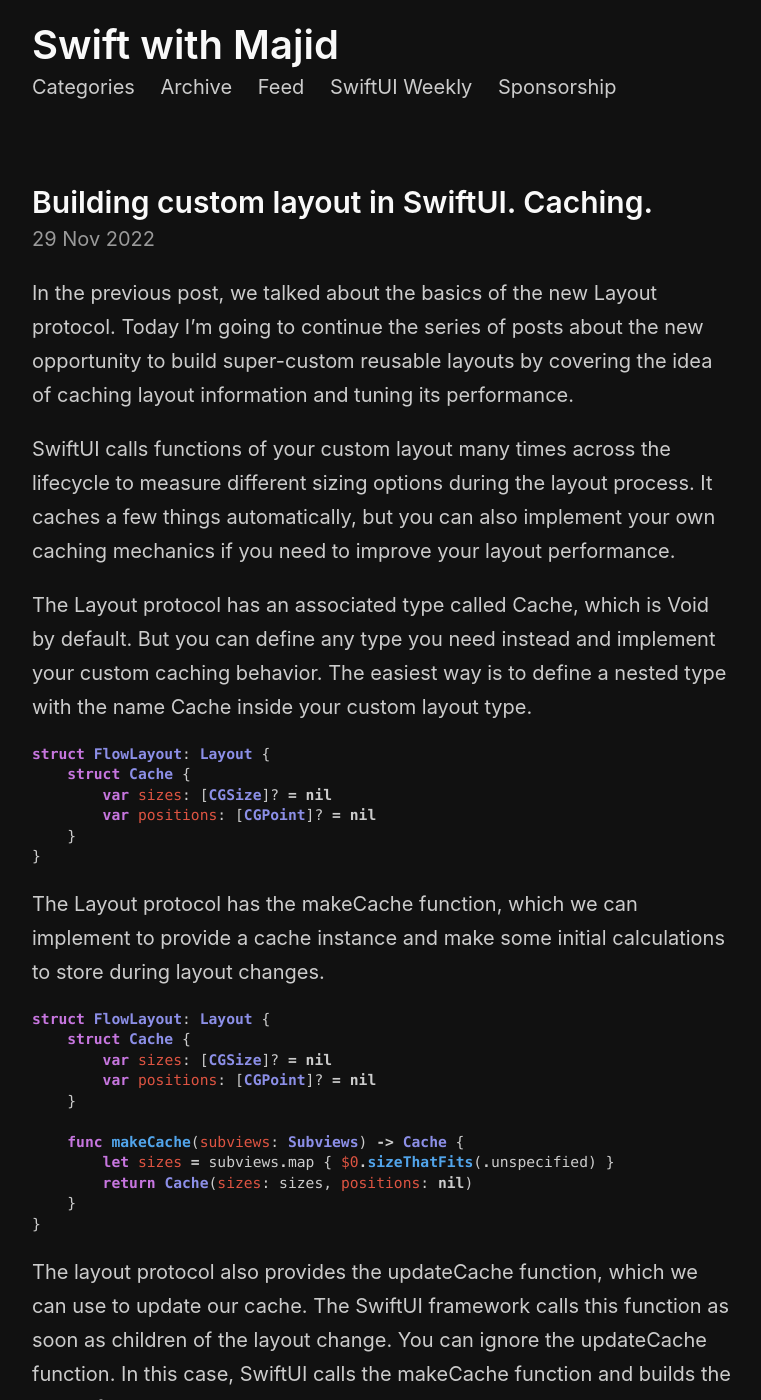
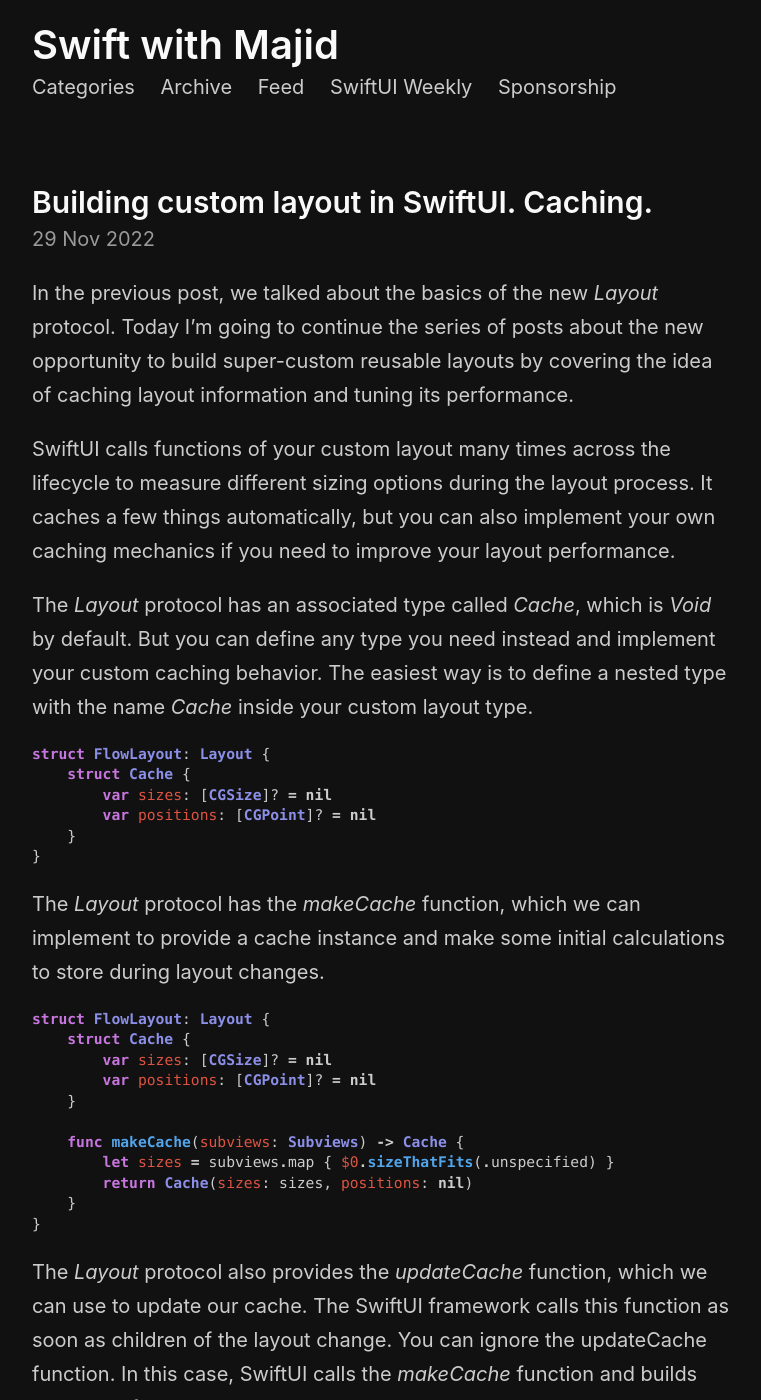
Before and after one commit to mecid/mecid.github.io, a Jekyll site: the page built from _posts/2022-11-29-building-custom-layout-in-swiftui-caching.md, in a window 1280 px wide and 1400 px high. Shown: the whole window, without its empty margins (258-1019 px from the left). Built offline with Jekyll 4.4.1, drawn with Linux system fonts in a browser that asks for light colours; some of the changed text lies outside the part shown.

Commit message:
layout caching formatted

````diff
--- a/_posts/2022-11-29-building-custom-layout-in-swiftui-caching.md
+++ b/_posts/2022-11-29-building-custom-layout-in-swiftui-caching.md
@@ -3,11 +3,11 @@ title: Building custom layout in SwiftUI. Caching.
 layout: post
 ---
 
-In the previous post, we talked about the basics of the new Layout protocol. Today I'm going to continue the series of posts about the new opportunity to build super-custom reusable layouts by covering the idea of caching layout information and tuning its performance.
+In the previous post, we talked about the basics of the new *Layout* protocol. Today I'm going to continue the series of posts about the new opportunity to build super-custom reusable layouts by covering the idea of caching layout information and tuning its performance.
 
 SwiftUI calls functions of your custom layout many times across the lifecycle to measure different sizing options during the layout process. It caches a few things automatically, but you can also implement your own caching mechanics if you need to improve your layout performance.
 
-The Layout protocol has an associated type called Cache, which is Void by default. But you can define any type you need instead and implement your custom caching behavior. The easiest way is to define a nested type with the name Cache inside your custom layout type.
+The *Layout* protocol has an associated type called *Cache*, which is *Void* by default. But you can define any type you need instead and implement your custom caching behavior. The easiest way is to define a nested type with the name *Cache* inside your custom layout type.
 
 ```swift
 struct FlowLayout: Layout {
@@ -18,7 +18,7 @@ struct FlowLayout: Layout {
 }
 ```
 
-The Layout protocol has the makeCache function, which we can implement to provide a cache instance and make some initial calculations to store during layout changes.
+The *Layout* protocol has the *makeCache* function, which we can implement to provide a cache instance and make some initial calculations to store during layout changes.
 
 ```swift
 struct FlowLayout: Layout {
@@ -34,7 +34,7 @@ struct FlowLayout: Layout {
 }
 ```
 
-The layout protocol also provides the updateCache function, which we can use to update our cache. The SwiftUI framework calls this function as soon as children of the layout change. You can ignore the updateCache function. In this case, SwiftUI calls the makeCache function and builds the cache from scratch.
+The *Layout* protocol also provides the *updateCache* function, which we can use to update our cache. The SwiftUI framework calls this function as soon as children of the layout change. You can ignore the updateCache function. In this case, SwiftUI calls the *makeCache* function and builds the cache from scratch.
 
 ```swift
 struct FlowLayout: Layout {
@@ -54,11 +54,11 @@ struct FlowLayout: Layout {
 }
 ```
 
-As you can see in the example above, the updateCache function provides cache instance as the inout parameter allowing us to mutate it during the call.
+As you can see in the example above, the *updateCache* function provides cache instance as the *inout* parameter allowing us to mutate it during the call.
 
-Keep in mind that both makeCache and updateCache functions provide you only the instance of the Subviews type, a proxy on the list of children. It doesn't provide you with the proposed size, which means we can't calculate the exact position of the views.
+Keep in mind that both *makeCache* and *updateCache* functions provide you only the instance of the *Subviews* type, a proxy on the list of children. It doesn't provide you with the proposed size and bounds rectangle, which means we can't calculate the exact position of the views.
 
-Instead, the Layout protocol allows us to mutate our cache in sizeThatFits and placeSubviews functions where we have the proposed size.
+Instead, the *Layout* protocol allows us to mutate our cache in *sizeThatFits* and *placeSubviews* functions where we have the proposed size.
 
 ```swift
 struct FlowLayout: Layout {
````
Also changed, not shown: other parts of _posts/2022-11-29-building-custom-layout-in-swiftui-caching.md (+2 -2 lines).
